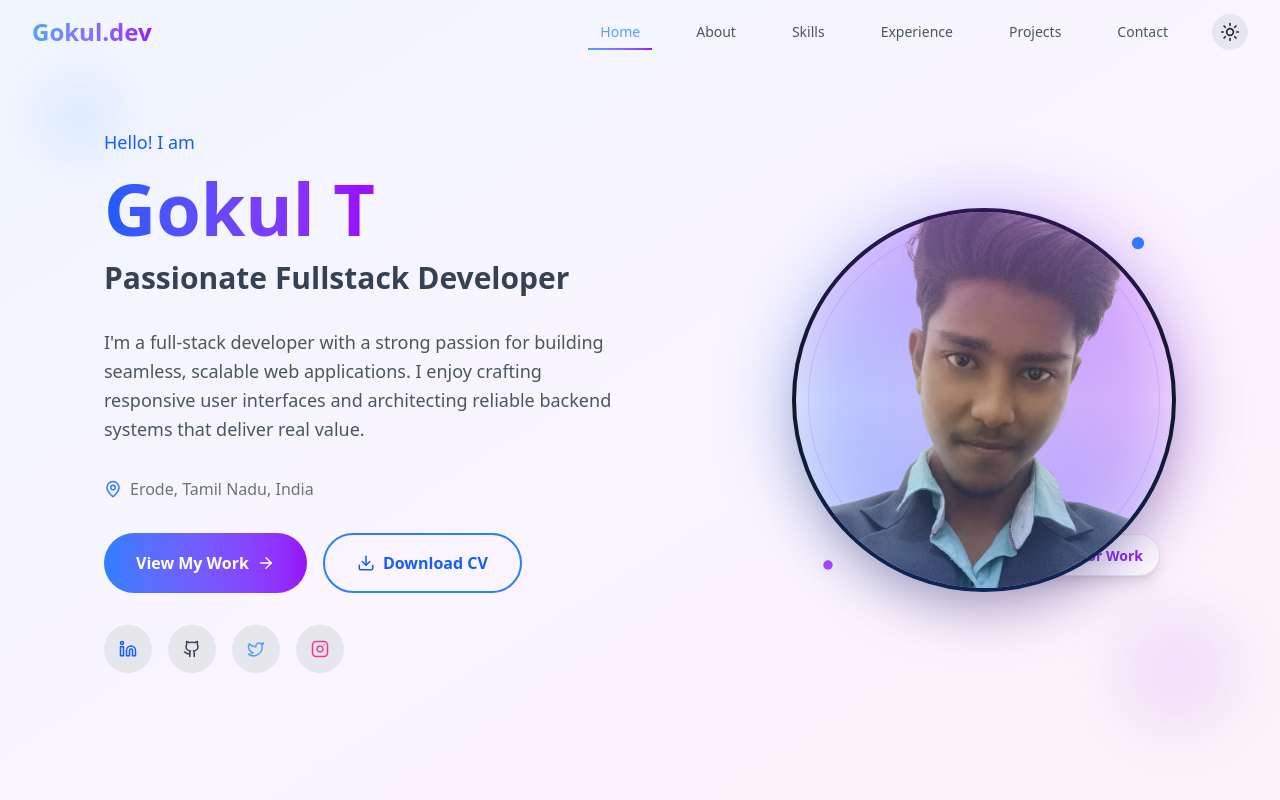
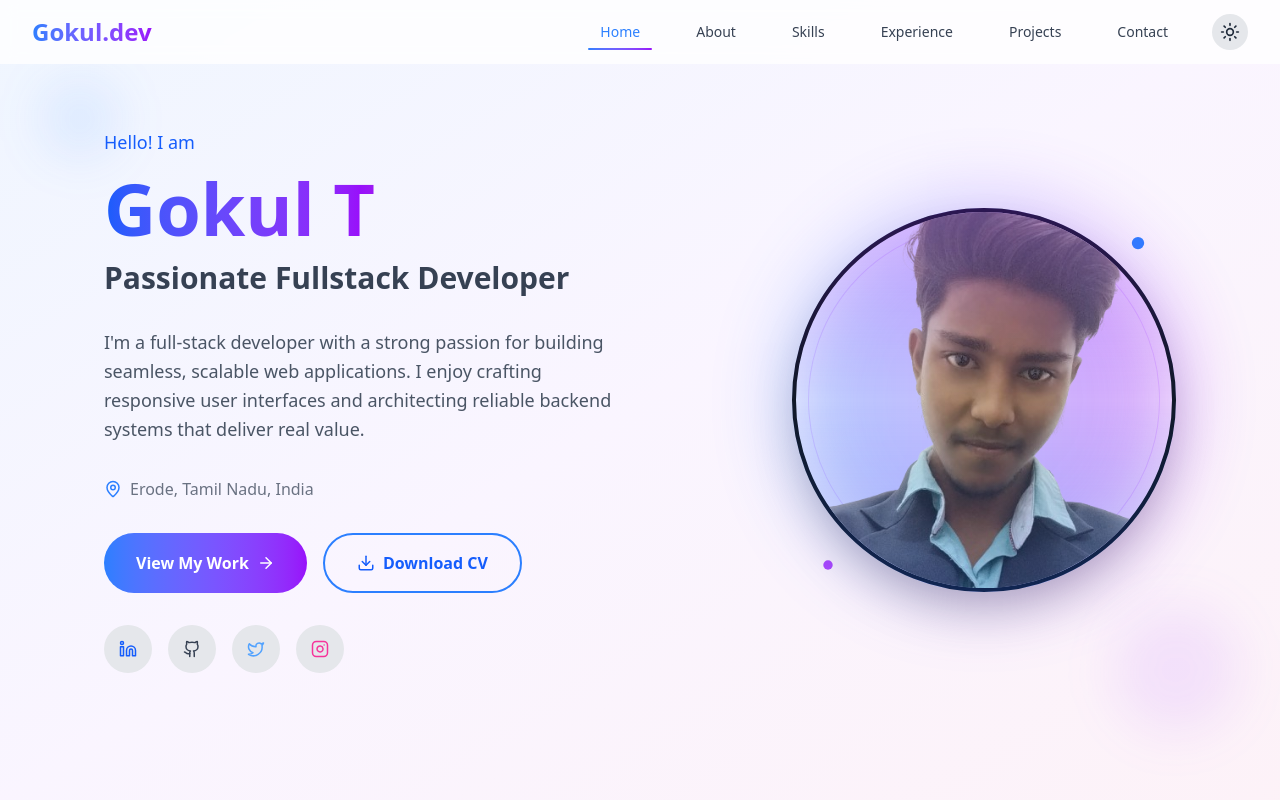
Before and after one commit to Gokul-o12/portfolio, a React (Vite) app: page / in a window 1280 px wide. Shown: the top 800 px of the page. Built offline with nearby package versions, Linux system fonts and the light colour scheme.

Commit message:
Fix Image Background Element and Theme Toggle Positioning

```diff
--- a/src/components/Hero.jsx
+++ b/src/components/Hero.jsx
@@ -225,18 +225,6 @@ const Hero = () => {
               {/* Gradient Overlay */}
               <div className="absolute inset-0 rounded-full bg-gradient-to-t from-blue-600/20 via-transparent to-purple-600/20"></div>
             </motion.div>
-
-            {/* Professional Badge */}
-            <motion.div
-              initial={{ opacity: 0, scale: 0 }}
-              animate={{ opacity: 1, scale: 1 }}
-              transition={{ delay: 1, duration: 0.5 }}
-              className="absolute bottom-4 right-4 bg-white dark:bg-gray-800 px-4 py-2 rounded-full shadow-lg border border-gray-200 dark:border-gray-700"
-            >
-              <span className="text-sm font-semibold bg-gradient-to-r from-blue-600 to-purple-600 bg-clip-text text-transparent">
-                Available for Work
-              </span>
-            </motion.div>
           </div>
         </motion.div>
       </div>
--- a/src/components/Navbar.jsx
+++ b/src/components/Navbar.jsx
@@ -49,25 +49,20 @@ const Navbar = ({ theme, toggleTheme }) => {
   };
 
   return (
-    <motion.nav
-      initial={{ y: -100 }}
-      animate={{ y: 0 }}
-      className={`fixed top-0 left-0 right-0 z-50 transition-all duration-300 ${
-        scrolled
-          ? 'bg-white/90 dark:bg-gray-900/90 backdrop-blur-md shadow-lg'
-          : 'bg-transparent'
-      }`}
-    >
+    <nav className={`fixed top-0 left-0 right-0 z-50 transition-all duration-300 ${
+      scrolled
+        ? 'bg-white/95 dark:bg-gray-900/95 backdrop-blur-md shadow-lg'
+        : 'bg-white/80 dark:bg-gray-900/80 backdrop-blur-sm'
+    }`}>
       <div className="max-w-7xl mx-auto px-4 sm:px-6 lg:px-8">
         <div className="flex items-center justify-between h-16">
           {/* Logo */}
-          <motion.div
-            whileHover={{ scale: 1.05 }}
-            className="text-2xl font-bold bg-gradient-to-r from-blue-400 to-purple-600 bg-clip-text text-transparent cursor-pointer"
+          <div
+            className="text-2xl font-bold bg-gradient-to-r from-blue-500 to-purple-600 bg-clip-text text-transparent cursor-pointer hover:scale-105 transition-transform duration-200"
             onClick={() => scrollToSection('hero')}
           >
             Gokul.dev
-          </motion.div>
+          </div>
 
           {/* Desktop Navigation */}
           <div className="hidden md:flex items-center space-x-8">
@@ -77,45 +72,39 @@ const Navbar = ({ theme, toggleTheme }) => {
                 onClick={() => scrollToSection(item.id)}
                 className={`relative px-3 py-2 text-sm font-medium transition-colors duration-200 ${
                   activeSection === item.id
-                    ? 'text-blue-400'
-                    : 'text-gray-600 dark:text-gray-300 hover:text-blue-400'
+                    ? 'text-blue-500 dark:text-blue-400'
+                    : 'text-gray-700 dark:text-gray-300 hover:text-blue-500 dark:hover:text-blue-400'
                 }`}
               >
                 {item.label}
                 {activeSection === item.id && (
-                  <motion.div
-                    layoutId="activeSection"
-                    className="absolute bottom-0 left-0 right-0 h-0.5 bg-gradient-to-r from-blue-400 to-purple-600"
+                  <div className="absolute bottom-0 left-0 right-0 h-0.5 bg-gradient-to-r from-blue-500 to-purple-600 rounded-full"
                   />
                 )}
               </button>
             ))}
 
             {/* Theme Toggle */}
-            <motion.button
-              whileHover={{ scale: 1.1 }}
-              whileTap={{ scale: 0.9 }}
+            <button
               onClick={toggleTheme}
-              className="p-2 rounded-full bg-gray-200 dark:bg-gray-700 text-gray-800 dark:text-yellow-400 hover:bg-gray-300 dark:hover:bg-gray-600 transition-colors"
+              className="p-2 rounded-full bg-gray-200 dark:bg-gray-700 text-gray-800 dark:text-yellow-400 hover:bg-gray-300 dark:hover:bg-gray-600 transition-all duration-200 hover:scale-110"
             >
               {theme === 'dark' ? <Sun size={20} /> : <Moon size={20} />}
-            </motion.button>
+            </button>
           </div>
 
           {/* Mobile menu button */}
           <div className="md:hidden flex items-center space-x-4">
-            <motion.button
-              whileHover={{ scale: 1.1 }}
-              whileTap={{ scale: 0.9 }}
+            <button
               onClick={toggleTheme}
-              className="p-2 rounded-full bg-gray-200 dark:bg-gray-700 text-gray-800 dark:text-yellow-400"
+              className="p-2 rounded-full bg-gray-200 dark:bg-gray-700 text-gray-800 dark:text-yellow-400 hover:scale-110 transition-transform duration-200"
             >
               {theme === 'dark' ? <Sun size={20} /> : <Moon size={20} />}
-            </motion.button>
+            </button>
 
             <button
               onClick={() => setIsOpen(!isOpen)}
-              className="text-gray-600 dark:text-gray-300 hover:text-blue-400"
+              className="text-gray-700 dark:text-gray-300 hover:text-blue-500 dark:hover:text-blue-400 transition-colors duration-200"
             >
               {isOpen ? <X size={24} /> : <Menu size={24} />}
             </button>
@@ -123,11 +112,9 @@ const Navbar = ({ theme, toggleTheme }) => {
         </div>
 
         {/* Mobile Navigation */}
-        <motion.div
-          initial={false}
-          animate={{ height: isOpen ? 'auto' : 0 }}
-          className="md:hidden overflow-hidden bg-white/95 dark:bg-gray-900/95 backdrop-blur-md"
-        >
+        <div className={`md:hidden overflow-hidden bg-white/95 dark:bg-gray-900/95 backdrop-blur-md transition-all duration-300 ${
+          isOpen ? 'max-h-96 opacity-100' : 'max-h-0 opacity-0'
+        }`}>
           <div className="px-2 pt-2 pb-3 space-y-1">
             {navItems.map((item) => (
               <button
@@ -135,17 +122,17 @@ const Navbar = ({ theme, toggleTheme }) => {
                 onClick={() => scrollToSection(item.id)}
                 className={`block w-full text-left px-3 py-2 text-base font-medium transition-colors duration-200 ${
                   activeSection === item.id
-                    ? 'text-blue-400 bg-blue-50 dark:bg-blue-900/20'
-                    : 'text-gray-600 dark:text-gray-300 hover:text-blue-400 hover:bg-gray-50 dark:hover:bg-gray-800'
+                    ? 'text-blue-500 dark:text-blue-400 bg-blue-50 dark:bg-blue-900/20'
+                    : 'text-gray-700 dark:text-gray-300 hover:text-blue-500 dark:hover:text-blue-400 hover:bg-gray-50 dark:hover:bg-gray-800'
                 }`}
               >
                 {item.label}
               </button>
             ))}
           </div>
-        </motion.div>
+        </div>
       </div>
-    </motion.nav>
+    </nav>
   );
 };
 
```
